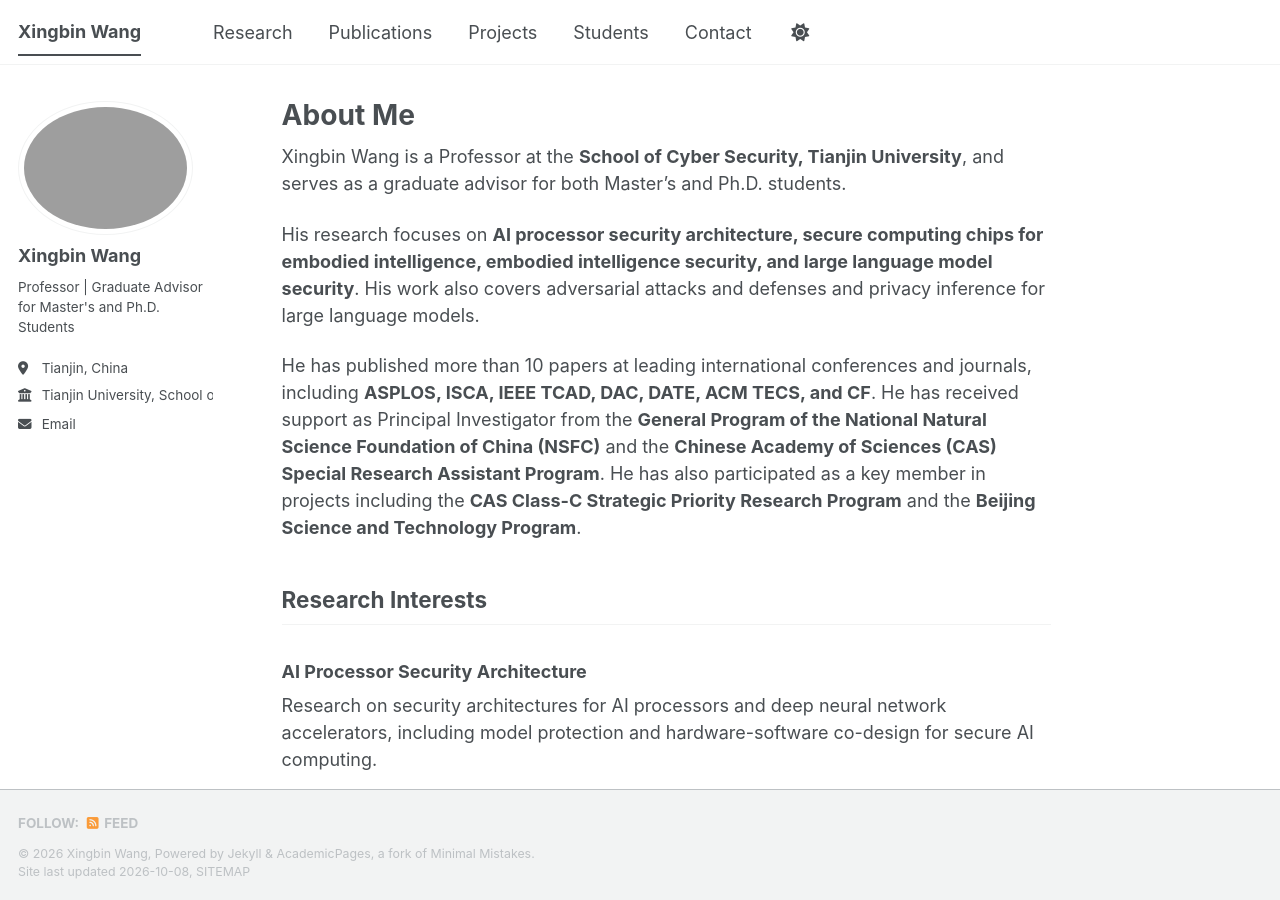
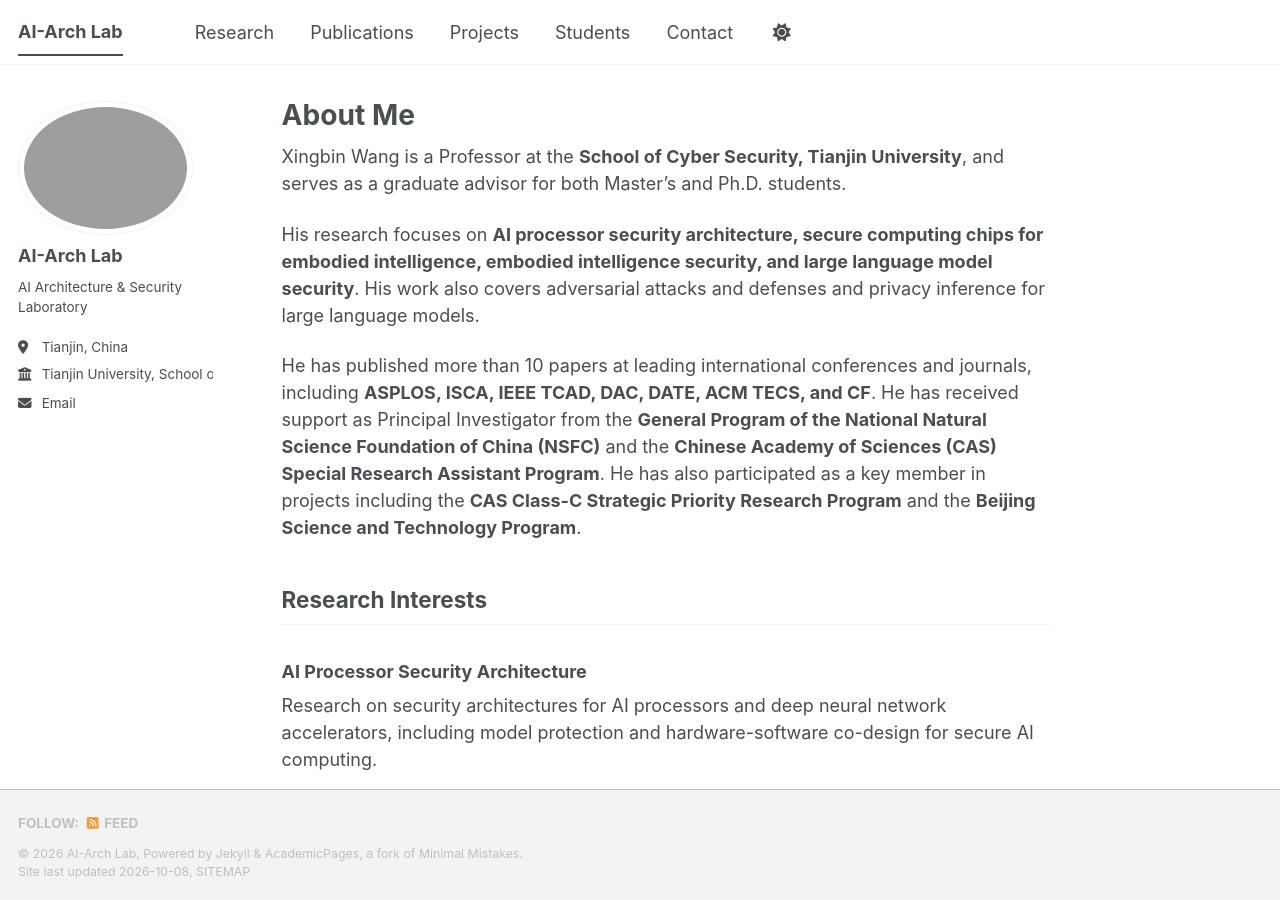
Before and after one commit to Kepler-tju0325/Kepler-tju0325.github.io, a Jekyll site: the page built from _pages/about.md, in a window 1280 px wide and 900 px high. Built offline with Jekyll 4.4.1, drawn with Linux system fonts in a browser that asks for light colours; a style sheet for code colours, icons or effects is not loaded.

Commit message:
Update _config.yml

```diff
--- a/_config.yml
+++ b/_config.yml
@@ -9,10 +9,10 @@
 # Basic Site Settings
 locale                   : "en-US"
 site_theme               : "default" # The available themes options are "default", "air", "sunrise", "mint", "dirt" and "contrast"
-title                    : "Xingbin Wang"
+title                    : "AI-Arch Lab"
 title_separator          : "-"
-name                     : "Xingbin Wang"
-description              : "Professor, School of Cyber Security, Tianjin University"   # Update this with a general description of your site, this is the default if not overridden by a page
+name                     : &name "AI-Arch Lab"
+description              : &description "AI Architecture & Security Laboratory, School of Cyber Security, Tianjin University"   # Update this with a general description of your site, this is the default if not overridden by a page
 url                      : "https://Kepler0325.github.io" # The base hostname & protocol for your site e.g. "https://[your GitHub username].github.io",
                                                            # or if you already have some other page hosted on Github then use "https://[your GitHub username].github.io/[Your Repo Name]"
 baseurl                  : "" # the subpath of your site, e.g. "/blog"
@@ -24,9 +24,9 @@ repository               : "Kepler0325/Kepler0325.github.io"
 author:
   # Biographic information
   avatar           : "profile.jpg"
-  name             : "Xingbin Wang"
+  name             : "AI-Arch Lab"
   pronouns         : # example: "she/her"
-  bio              : "Professor | Graduate Advisor for Master's and Ph.D. Students"
+  bio              : "AI Architecture & Security Laboratory"
   location         : "Tianjin, China"
   employer         : "Tianjin University, School of Cyber Security"
   uri              : # URL
```
